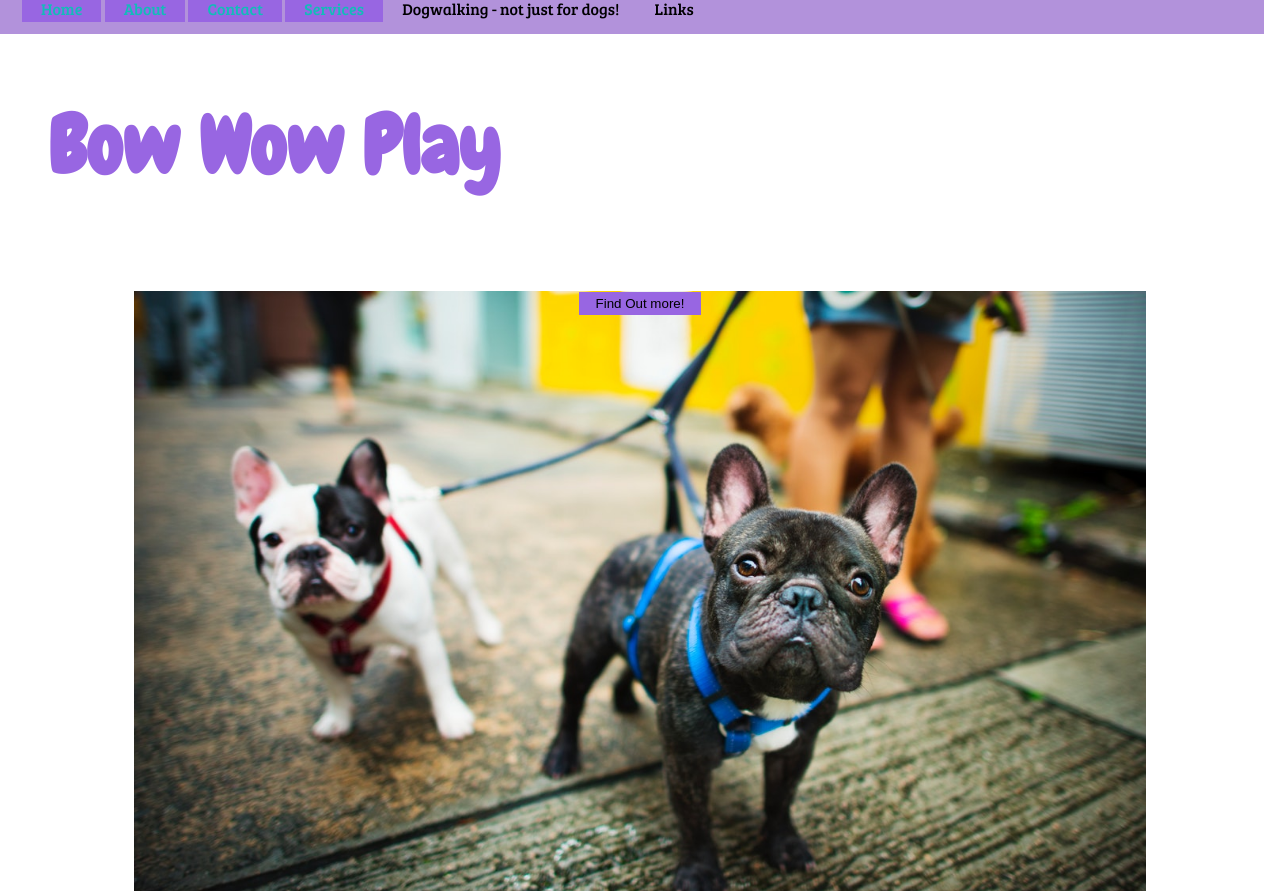
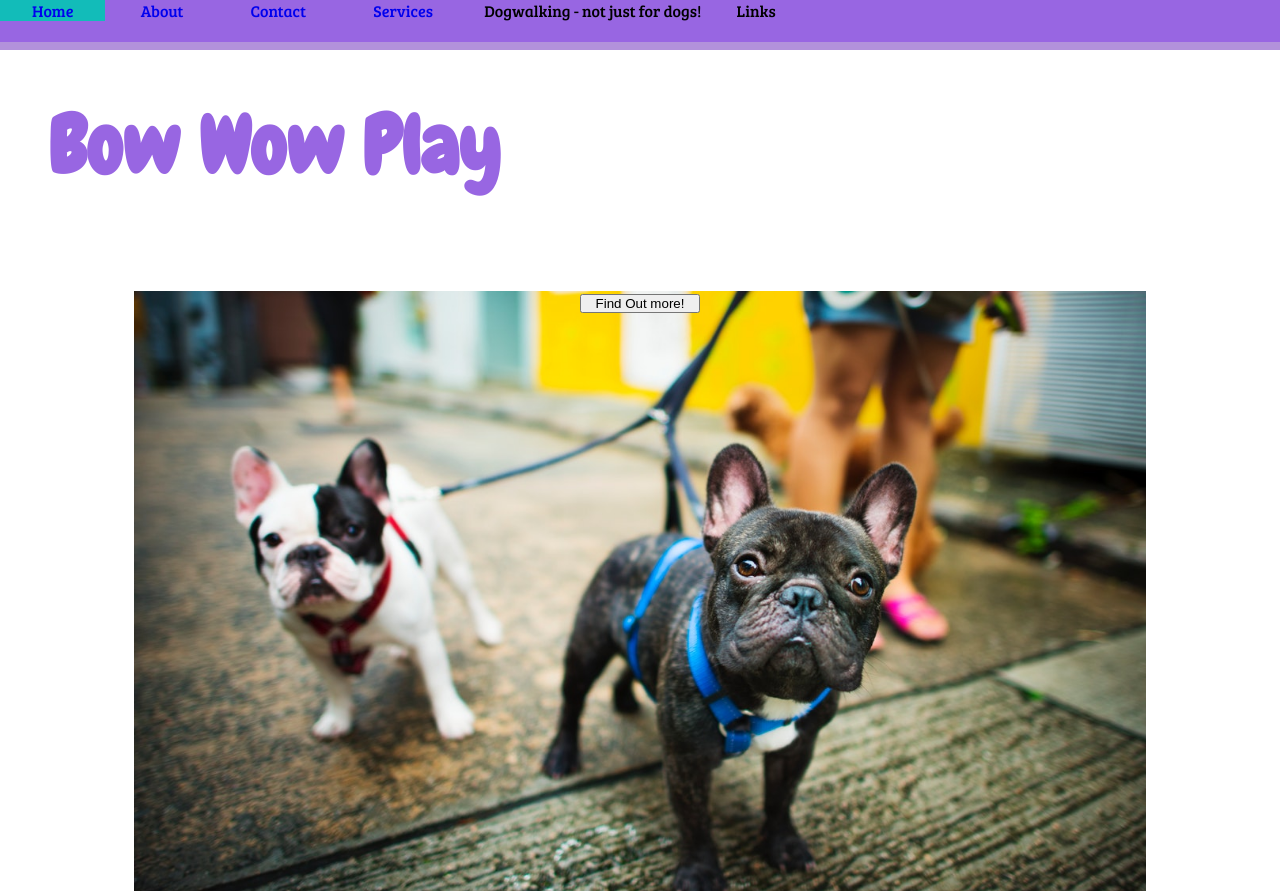
Before and after one commit to jballas/web-dev-hw, a plain HTML site: page assignment-12/index.html in a window 1280 px wide. Shown: the top 891 px of the page. Drawn offline with Linux system fonts and the light colour scheme.

Commit message:
fixing the nav bar

```diff
--- a/assignment-12/css/style.css
+++ b/assignment-12/css/style.css
@@ -14,9 +14,6 @@ header{
   width: 100%;
   height: 50px;
   background-color: rgb(178,146,219);
-  margin-left: -20px;
-  margin-top: -20px;
-  padding: 2px;
   position: fixed;
   top: 0px;
   left: 0px;
@@ -45,27 +42,32 @@ h2{
 
 /* MENU */
 
-li, button{
-  border: 3px solid rgb(152,102,226);
-  display: inline;
-  padding-left: 1em;
-  padding-right: 1em;
+ul {
+  list-style-type: none;
+  margin: 0;
+  padding: 0;
+  overflow: hidden;
   background-color: rgb(152,102,226);
-  overflow: hidden;
+
+}
+
+li, a, button{
+  display: inline-block;
+  padding: 0em 1em 0em 1em;
+  text-align: center;
+  text-decoration: none;
 }
 
 li:hover, button:hover {
   background-color: rgb(18, 188, 185);
 }
+
 p{
   text-indent: 2%;
 }
 
 /* LINKS */
-a:link{
-  text-decoration: none;
-  color: rgb(18, 188, 185);
-}
+
 a:visited{
   text-transform: none;
   color:black;
@@ -121,6 +123,7 @@ a:visited{
 }
 .link{
   max-width: 200px;
+  position: relative;
 }
 
 .hidden{
@@ -130,6 +133,4 @@ a:visited{
 .link:hover .hidden{
   display: block;
   width: 200px;
-  position: fixed;
-  left: 650px;
 }
```
Also changed, not shown: assignment-12/screenshot-navbar.PNG (added).
